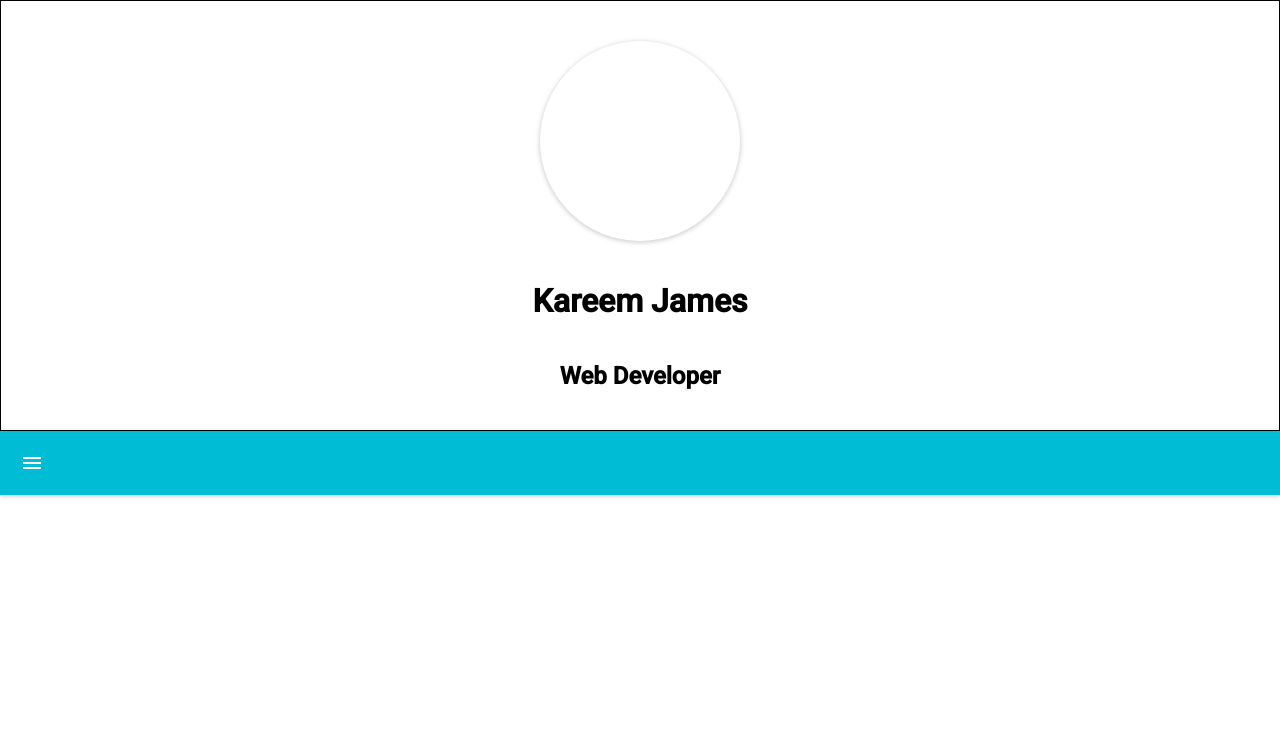
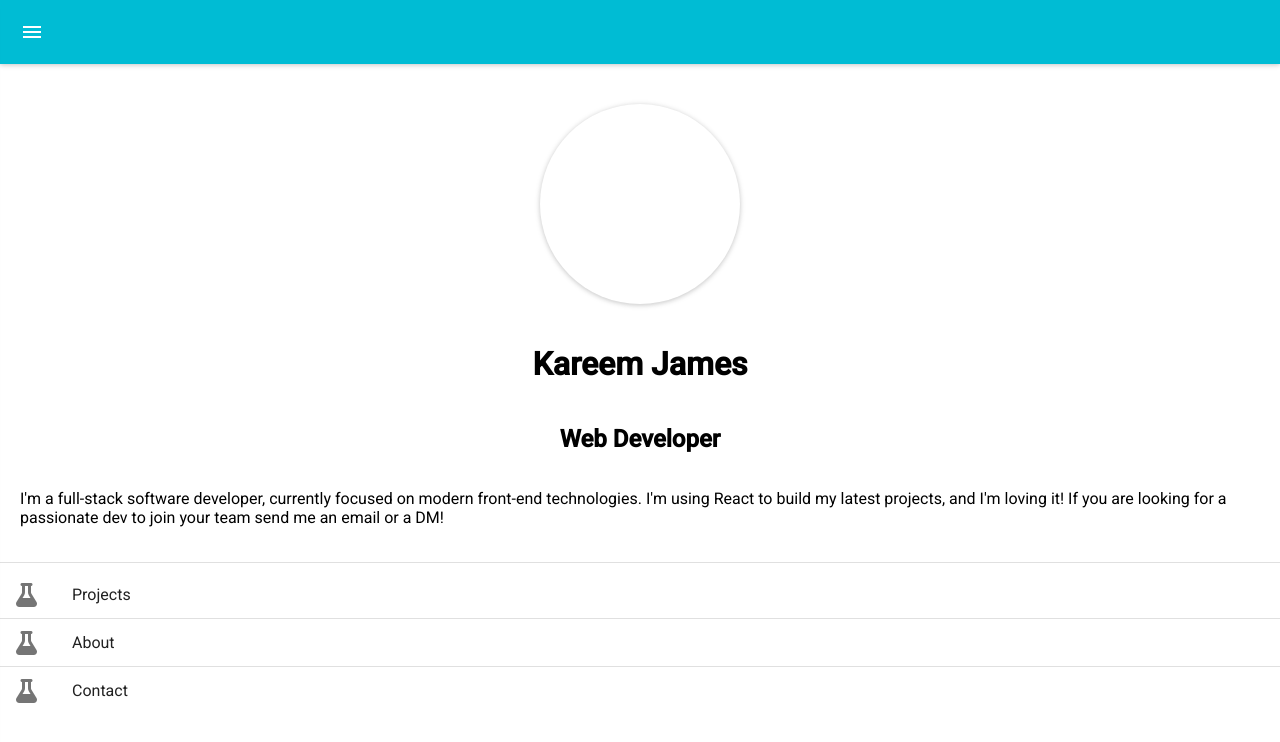
Before and after one commit to kareemdjames/react-portfolio, a React (Create React App) app: page / in a window 1280 px wide. Shown: the top 742 px of the page. Built offline with nearby package versions, Linux system fonts and the light colour scheme.

Commit message:
created navlist componenet for home screen

```diff
--- a/public/index.html
+++ b/public/index.html
@@ -8,6 +8,7 @@
       manifest.json provides metadata used when your web app is added to the
       homescreen on Android. See https://developers.google.com/web/fundamentals/engage-and-retain/web-app-manifest/
     -->
+    <script src="https://use.fontawesome.com/fbb93b5129.js"></script>
     <link rel="manifest" href="%PUBLIC_URL%/manifest.json">
     <link rel="shortcut icon" href="%PUBLIC_URL%/favicon.ico">
     <link href="https://fonts.googleapis.com/css?family=Roboto:300,400,500" rel="stylesheet">
--- a/src/components/Header.js
+++ b/src/components/Header.js
@@ -1,6 +1,5 @@
 import React from 'react'
 import Paper from 'material-ui/Paper'
-
 
 function Header() {
 
@@ -9,7 +8,6 @@ function Header() {
     flexDirection: 'column',
     alignItems: 'center',
     padding: 20,
-    border: '1px solid black'
   }
 
   const paperStyle = {
@@ -26,6 +24,7 @@ function Header() {
         <Paper style={paperStyle} zDepth={1} circle={true} />
         <h1>Kareem James</h1>
         <h2>Web Developer</h2>
+        <p>I'm a full-stack software developer, currently focused on modern front-end technologies. I'm using React to build my latest projects, and I'm loving it! If you are looking for a passionate dev to join your team send me an email or a DM!</p>
       </div>
     </div>
   )
--- a/src/components/Home.js
+++ b/src/components/Home.js
@@ -1,15 +1,17 @@
 import React from 'react'
 import Nav from './Nav'
 import Header from './Header'
+import NavList from './NavList'
 import Divider from 'material-ui/Divider';
 
 function Home() {
 
   return (
     <div className='home'>
+      <Nav />
       <Header />
-      <Nav />
       <Divider />
+      <NavList />
     </div>
   )
 }
--- /dev/null
+++ b/src/components/NavList.js
@@ -0,0 +1,29 @@
+import React from 'react'
+import {List, ListItem} from 'material-ui/List'
+import FontIcon from 'material-ui/FontIcon'
+import Divider from 'material-ui/Divider';
+
+function NavList() {
+  return(
+    <div className='navlist'>
+      <List>
+        <ListItem
+          primaryText="Projects"
+          leftIcon={<FontIcon className="fa fa-flask"/>}
+        />
+        <Divider />
+        <ListItem
+          primaryText="About"
+          leftIcon={<FontIcon className="fa fa-flask"/>}
+        />
+        <Divider />
+        <ListItem
+          primaryText="Contact"
+          leftIcon={<FontIcon className="fa fa-flask"/>}
+        />
+      </List>
+    </div>
+  )
+}
+
+export default NavList
```
